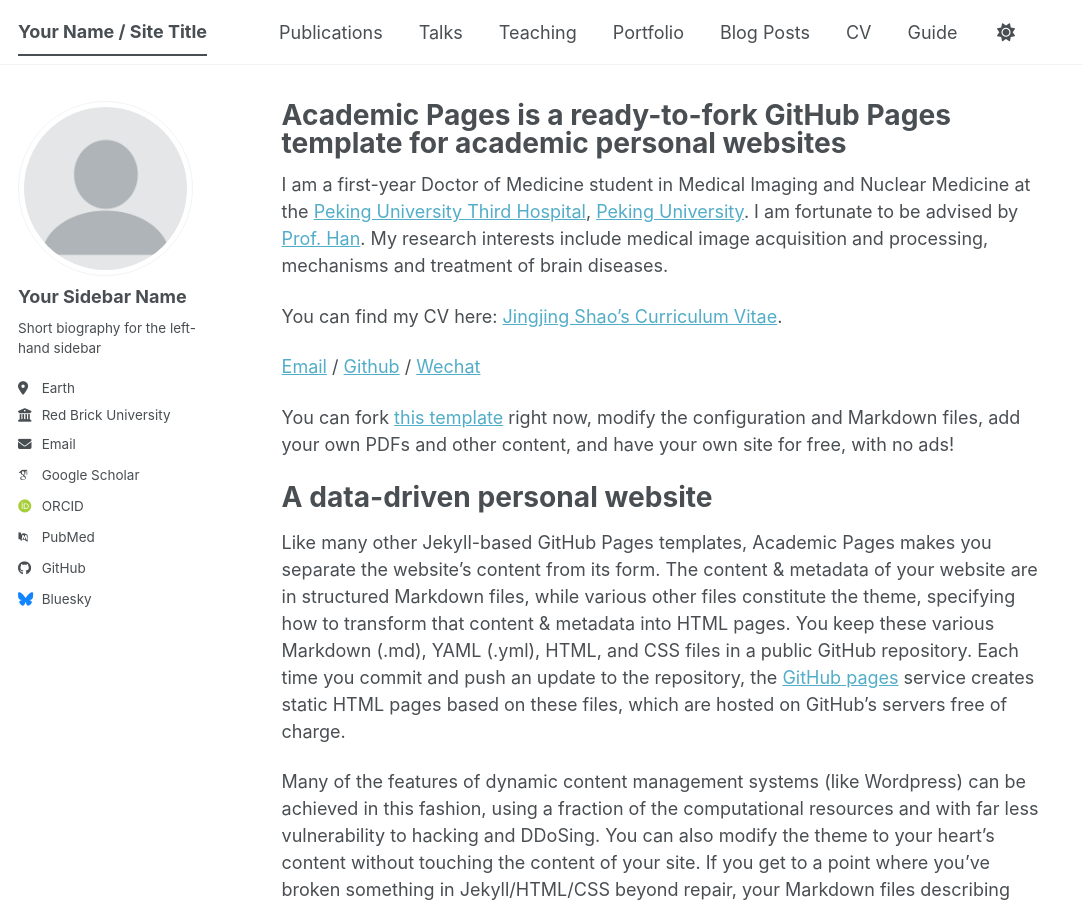
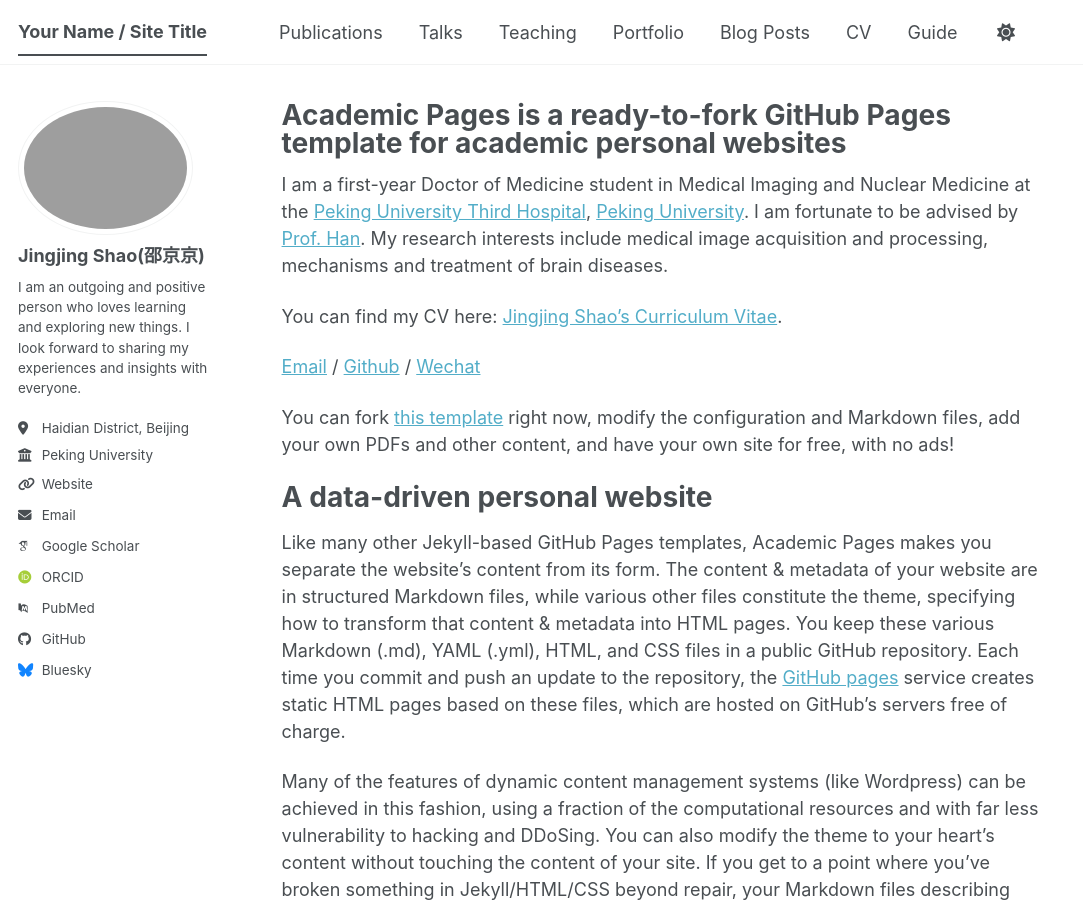
Before and after one commit to shaojingjing1027/shaojingjing1027.github.io, a Jekyll site: the page built from _pages/about.md, in a window 1280 px wide and 900 px high. Shown: the whole window, without its empty margins (0-1083 px from the left). Built offline with Jekyll 4.4.1, drawn with Linux system fonts in a browser that asks for light colours; some web fonts are replaced; a script bundle is joined from its source files by our own code; library files that are not in the unit come from our copies.

Commit message:
Update _config.yml

```diff
--- a/_config.yml
+++ b/_config.yml
@@ -13,24 +13,24 @@
 title_separator          : "-"
 name                     : &name "Your Name"
 description              : &description "Your Name's academic portfolio"   # Update this with a general description of your site, this is the default if not overridden by a page
-url                      : https://academicpages.github.io # The base hostname & protocol for your site e.g. "https://[your GitHub username].github.io",
+url                      : https://shaojingjing1027.github.io # The base hostname & protocol for your site e.g. "https://[your GitHub username].github.io",
                                                            # or if you already have some other page hosted on Github then use "https://[your GitHub username].github.io/[Your Repo Name]"
 baseurl                  : "" # the subpath of your site, e.g. "/blog"
-repository               : "academicpages/academicpages.github.io"
+repository               : "shaojingjing1027/shaojingjing1027.github.io"
 
 # Site Author - The following control what appear as part of the author content on the side bar.
 #               If a field is blank the icon and link will not appear, otherwise it will be shown.
 #               Additional customization can be done by editing /_includes/author-profile.html
 author:
   # Biographic information
-  avatar           : "profile.png"
-  name             : "Your Sidebar Name"
+  avatar           : "shaojingjing.png"
+  name             : "Jingjing Shao(邵京京)"
   pronouns         : # example: "she/her"
-  bio              : "Short biography for the left-hand sidebar"
-  location         : "Earth"
-  employer         : "Red Brick University"
-  uri              : # URL
-  email            : "none@example.org"
+  bio              : "I am an outgoing and positive person who loves learning and exploring new things. I look forward to sharing my experiences and insights with everyone."
+  location         : "Haidian District, Beijing"
+  employer         : "Peking University"
+  uri              : "https://shaojingjing1027.github.io"
+  email            : "251110480@stu.pku.edu.cn"
 
   # Academic websites
   academia         : # URL
@@ -51,7 +51,7 @@
   bitbucket        : # Username - Update with your username on the site
   codepen          : # Username
   dribbble         : # Username
-  github           : "academicpages"
+  github           : "https://shaojingjing1027.github.io"
   kaggle           : # Username
   stackoverflow    : # User number or user number and name (i.e., use "1" or "1/jeff-atwood")
 
```
